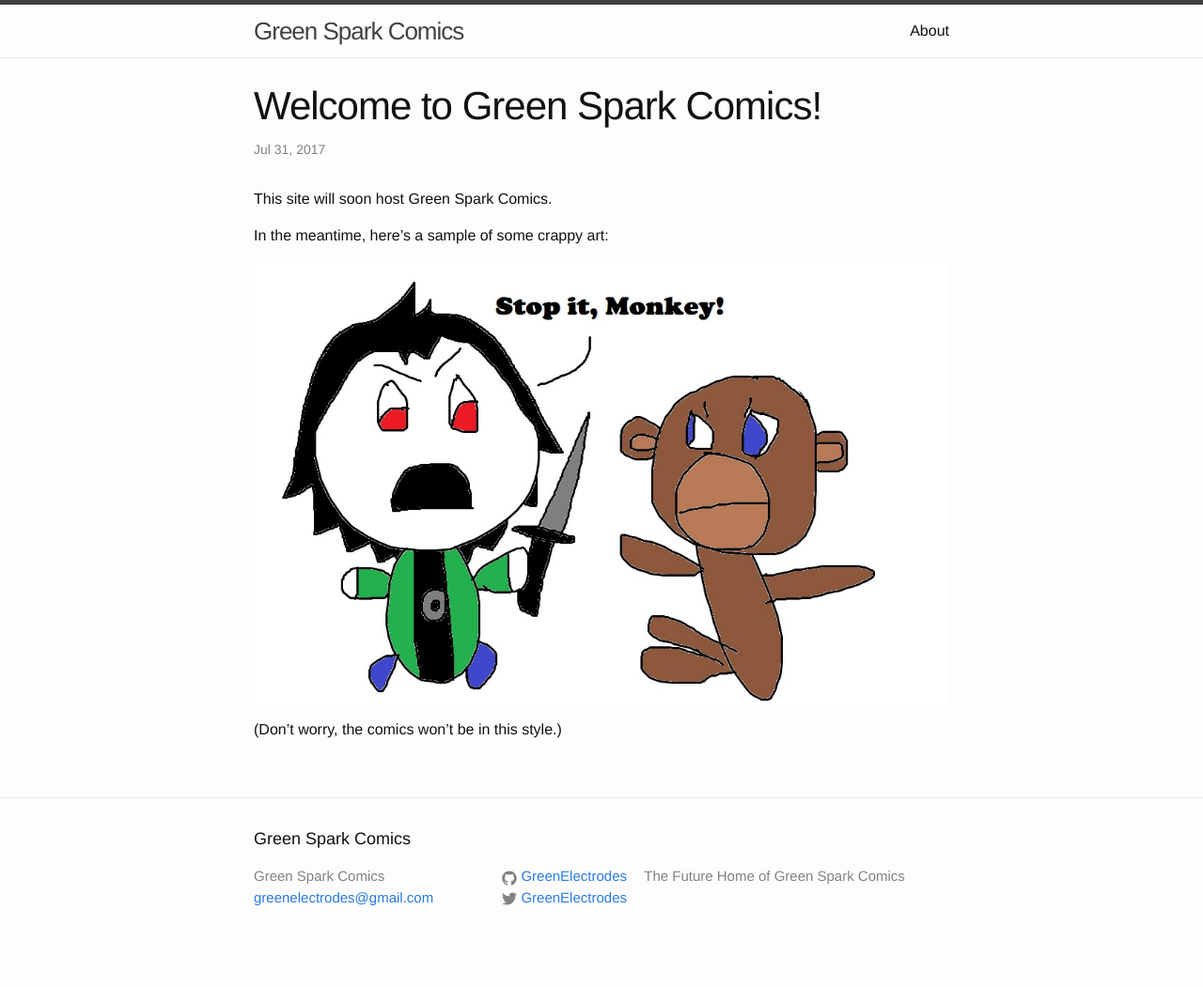
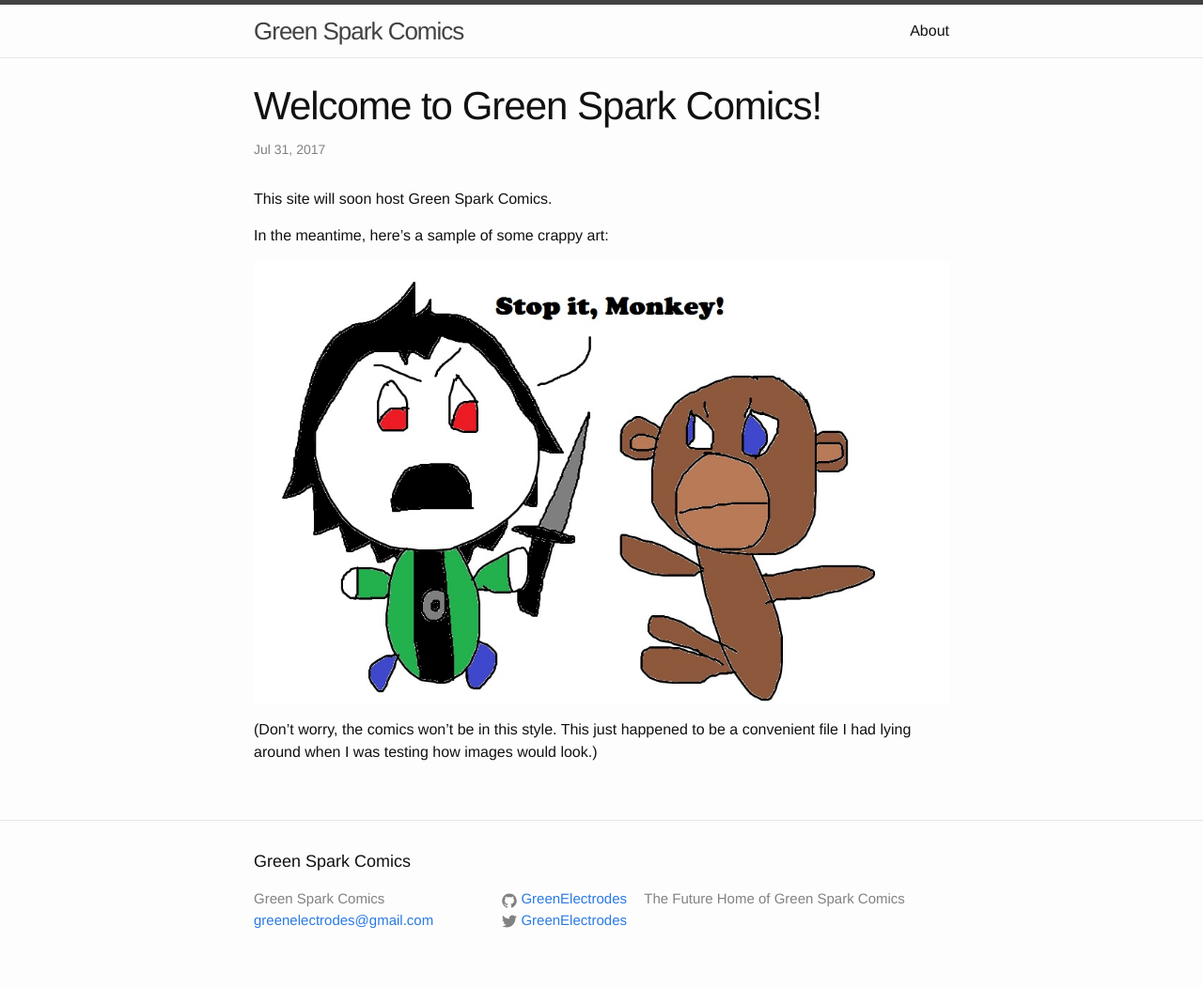
Before and after one commit to GreenElectrodes/greenelectrodes.github.io, a Jekyll site: the page built from _posts/2017-07-30-welcome-to-green-spark-comics.markdown, in a window 1280 px wide. Shown: the whole page at 94% size. Built offline with Jekyll 4.4.1, drawn with Linux system fonts in a browser that asks for light colours; before the commit the page ends 1027 px from its top, so only the background shows below that.

Commit message:
Update 2017-07-30-welcome-to-green-spark-comics.markdown

```diff
--- a/_posts/2017-07-30-welcome-to-green-spark-comics.markdown
+++ b/_posts/2017-07-30-welcome-to-green-spark-comics.markdown
@@ -10,4 +10,4 @@ In the meantime, here's a sample of some crappy art:
 
 ![Death to the instant gratification monkey](/images/stopitmonkey.jpg)
 
-(Don't worry, the comics won't be in this style.)
+(Don't worry, the comics won't be in this style. This just happened to be a convenient file I had lying around when I was testing how images would look.)
```
